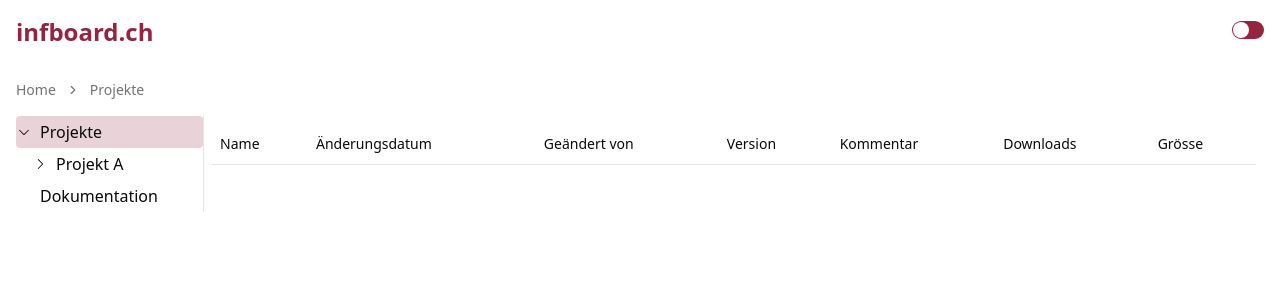
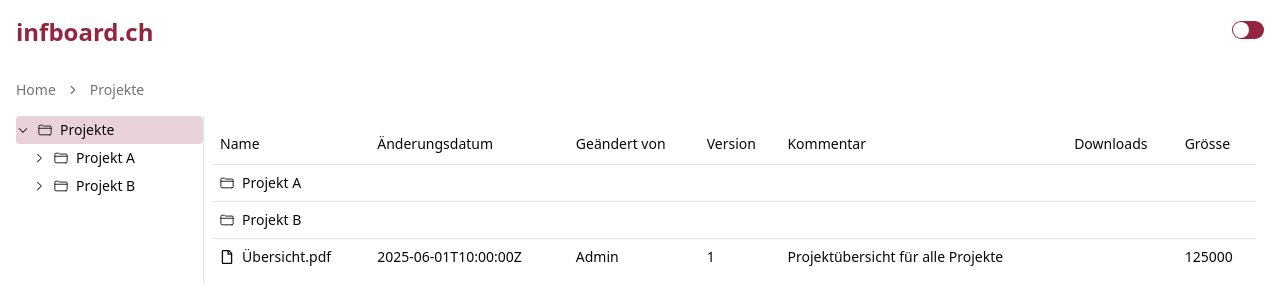
Before and after one commit to realflorianchrist/infboard, a Next.js app in the folder apps/frontend/: page / in a window 1280 px wide. Both pictures are taken after a click on the button 24 px from the left and 132 px from the top of the page. Shown: the top 304 px of the page. Built offline with nearby package versions, Linux system fonts and the light colour scheme.

Commit message:
improve table

```diff
--- a/apps/frontend/src/components/data_table/DataTable.tsx
+++ b/apps/frontend/src/components/data_table/DataTable.tsx
@@ -1,24 +1,39 @@
 'use client'
 import {createColumnHelper, flexRender, getCoreRowModel, useReactTable} from "@tanstack/react-table";
 import {Table, TableBody, TableCell, TableHead, TableHeader, TableRow} from "@workspace/ui/components/table";
-import {useState} from "react";
+import {useEffect, useState} from "react";
+import {dummyFolderTree} from "@/src/constants/dummyFiles";
+import {Folder} from "@workspace/types/data";
+import {useFolderPath} from "@/src/providers/FolderPathProvider";
+import {IoFolderOutline} from "react-icons/io5";
+import {FaRegFile} from "react-icons/fa";
 
-type Columns = {
+type Row = {
+    id: string;
     name: string;
+    type: 'folder' | 'file';
     updatedAt?: string;
     userName?: string;
-    version: number;
+    version?: number;
     comment?: string;
     downloads?: string;
     size?: number;
     // meta?: string[];
 }
 
-const columnHelper = createColumnHelper<Columns>()
+const columnHelper = createColumnHelper<Row>()
 
 const columns = [
     columnHelper.accessor('name', {
         header: () => <>Name</>,
+        cell: info => {
+            const row = info.row.original;
+            return (
+                <div className="flex items-center gap-2">
+                    {row.type === 'folder' ? <IoFolderOutline/> : <FaRegFile/>} {row.name}
+                </div>
+            );
+        },
     }),
     columnHelper.accessor('updatedAt', {
         header: () => <>Änderungsdatum</>
@@ -40,8 +55,47 @@ const columns = [
     }),
 ];
 
+const findFolderByPath = (tree: Folder[], path: { id: string }[]): Folder | null => {
+    let current: Folder | undefined;
+    let currentLevel = tree;
+
+    for (const segment of path) {
+        current = currentLevel.find(f => f.id === segment.id);
+        if (!current) return null;
+        currentLevel = current.children ?? [];
+    }
+
+    return current ?? null;
+}
+
 export default function DataTable() {
-    const [data, _setData] = useState<Columns[]>([]);
+    const {path} = useFolderPath();
+
+    const [data, setData] = useState<Row[]>([]);
+
+    useEffect(() => {
+        const currentFolder = findFolderByPath(dummyFolderTree, path);
+        if (!currentFolder) return;
+
+        const folderRows: Row[] = (currentFolder.children ?? []).map(f => ({
+            id: f.id,
+            name: f.name,
+            type: 'folder'
+        }));
+
+        const fileRows: Row[] = (currentFolder.files ?? []).map(file => ({
+            id: file.id,
+            name: file.name,
+            type: 'file',
+            updatedAt: file.updatedAt,
+            userName: file.userName,
+            version: file.version,
+            comment: file.comment,
+            size: file.size,
+        }));
+
+        setData([...folderRows, ...fileRows]);
+    }, [path]);
 
     const table = useReactTable({
         data,
--- a/apps/frontend/src/components/treeview/TreeNode.tsx
+++ b/apps/frontend/src/components/treeview/TreeNode.tsx
@@ -3,6 +3,8 @@ import {Folder} from "@workspace/types/data";
 import {useState} from "react";
 import {VscChevronDown, VscChevronRight} from "react-icons/vsc";
 import {FolderPathSegment} from "@workspace/types/folderPath";
+import {IoFolderOutline} from "react-icons/io5";
+import {FaRegFile} from "react-icons/fa";
 
 export default function TreeNode(
     {
@@ -23,7 +25,7 @@ export default function TreeNode(
         <div>
             <div
                 className={`
-          cursor-pointer flex items-center gap-2
+          cursor-pointer flex items-center gap-2 text-sm
           px-2 py-1 rounded
           hover:bg-accent/10
           ${path[path.length - 1]?.id === folder.id ? 'bg-accent/20' : ''}
@@ -43,7 +45,10 @@ export default function TreeNode(
                 ) : (
                     <div className="w-4"/>
                 )}
-                <span>{folder.name}</span>
+                <div className="flex items-center gap-2">
+                    <IoFolderOutline/>
+                    {folder.name}
+                </div>
             </div>
 
             {isOpen &&
--- a/apps/frontend/src/constants/dummyFiles.ts
+++ b/apps/frontend/src/constants/dummyFiles.ts
@@ -1,13 +1,49 @@
-import {Folder} from "@workspace/types/data";
+import { Folder } from "@workspace/types/data";
 
 export const dummyFolderTree: Folder[] = [
     {
         id: "folder-1",
         name: "Projekte",
+        files: [
+            {
+                id: "file-root-1",
+                name: "Übersicht.pdf",
+                version: 1,
+                url: "/files/uebersicht.pdf",
+                extension: "pdf",
+                size: 125000,
+                updatedAt: "2025-06-01T10:00:00Z",
+                userName: "Admin",
+                comment: "Projektübersicht für alle Projekte"
+            }
+        ],
         children: [
             {
                 id: "folder-1-1",
                 name: "Projekt A",
+                files: [
+                    {
+                        id: "file-a-1",
+                        name: "Projektbeschreibung.txt",
+                        version: 1,
+                        url: "/files/projektbeschreibung.txt",
+                        extension: "txt",
+                        size: 7500,
+                        updatedAt: "2025-06-10T09:00:00Z",
+                        userName: "Florian Christ",
+                        comment: "Kurzfassung"
+                    },
+                    {
+                        id: "file-a-2",
+                        name: "Budget.xlsx",
+                        version: 2,
+                        url: "/files/budget.xlsx",
+                        extension: "xlsx",
+                        size: 230000,
+                        updatedAt: "2025-06-12T11:30:00Z",
+                        userName: "Sebastian Wernli"
+                    }
+                ],
                 children: [
                     {
                         id: "folder-1-1-1",
@@ -36,25 +72,49 @@ export const dummyFolderTree: Folder[] = [
                                 userName: "Erika Musterfrau"
                             }
                         ]
+                    },
+                    {
+                        id: "folder-1-1-2",
+                        name: "Berichte",
+                        files: [
+                            {
+                                id: "file-4",
+                                name: "Kostenübersicht.xlsx",
+                                version: 5,
+                                url: "/files/kosten.xlsx",
+                                extension: "xlsx",
+                                size: 850000,
+                                updatedAt: "2025-07-02T09:00:00Z",
+                                userName: "Lukas Planer",
+                                meta: ["Finanzen"],
+                                comment: "Letztes Update mit neuen Preisen"
                             }
                         ]
                     }
                 ]
             },
             {
-        id: "folder-2",
-        name: "Dokumentation",
+                id: "folder-1-2",
+                name: "Projekt B",
+                children: [
+                    {
+                        id: "folder-1-2-1",
+                        name: "Modelle",
                         files: [
                             {
-                id: "file-3",
-                name: "Baubeschrieb.docx",
+                                id: "file-5",
+                                name: "3D-Modell.rvt",
                                 version: 2,
-                url: "/files/baubeschrieb.docx",
-                extension: "docx",
-                size: 512000,
-                updatedAt: "2025-06-20T14:45:00Z",
-                userName: "Florian Christ",
-                comment: "Entwurf überarbeitet"
+                                url: "/files/modell.rvt",
+                                extension: "rvt",
+                                size: 4096000,
+                                updatedAt: "2025-06-10T13:20:00Z",
+                                userName: "Anna Beispiel",
+                                meta: ["Revit", "Modell"]
+                            }
+                        ]
+                    }
+                ]
             }
         ]
     }
```
Lines whose indentation alone changed are shown as unchanged.
